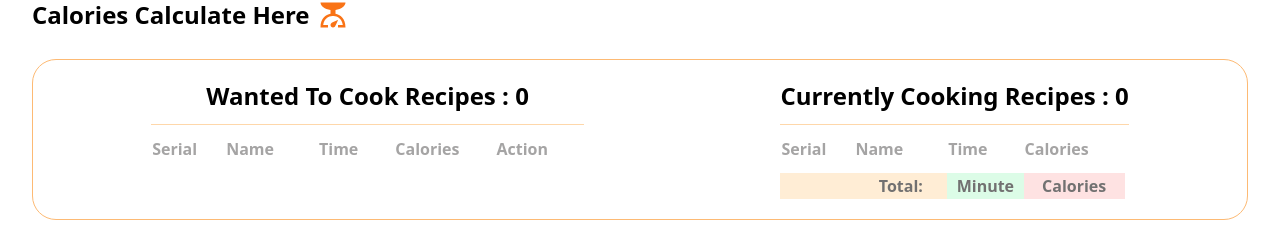
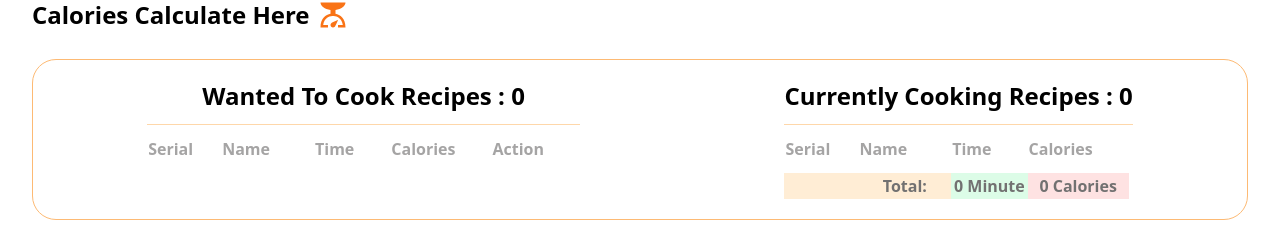
Before and after one commit to sadia-tasnim-dev/Calories-Calculator, a React (Vite) app in the folder recipies-calories-calculator/: page / in a window 1280 px wide. Shown: the part 643-892 px from the top of the page. Built offline with nearby package versions, Linux system fonts and the light colour scheme.

Commit message:
full project implemented

```diff
--- a/recipies-calories-calculator/src/Components/CurrentCook/CurrentCook.jsx
+++ b/recipies-calories-calculator/src/Components/CurrentCook/CurrentCook.jsx
@@ -1,6 +1,18 @@
 export const CurrentCook = ({ addCurrentCook }) => {
+  const total = addCurrentCook.reduce(
+    (totalObj, recipe) => {
+      totalObj.time += recipe.preparingTime;
+      totalObj.calories += recipe.calories;
+      return totalObj;
+    },
+    {
+      time: 0,
+      calories: 0,
+    }
+  );
+
   return (
-    <div>
+    <div className="ml-4">
       <h1 className="text-center text-2xl font-semibold border-b border-orange-200 pb-3">
         Currently Cooking Recipes : {addCurrentCook.length}
       </h1>
@@ -27,9 +39,9 @@ export const CurrentCook = ({ addCurrentCook }) => {
           <tr className=" bg-orange-100 text-[#727171] rounded-r-full font-bold">
             <td></td>
             <td className="text-center">Total: </td>
-            <td className="bg-green-100 text-center"> Minute</td>
+            <td className="bg-green-100 text-center">{total.time} Minute</td>
             <td className="bg-red-100 text-center">
-              <div> Calories</div>
+              {total.calories} Calories
             </td>
           </tr>
         </tbody>
--- a/recipies-calories-calculator/src/Components/WantCook/WantCook.jsx
+++ b/recipies-calories-calculator/src/Components/WantCook/WantCook.jsx
@@ -1,6 +1,7 @@
-export const WantCook = ({ addWantCook, AddCurrentCook }) => {
+export const WantCook = ({ addWantCook, AddCurrentCook, removeRecipe }) => {
   const handleAddCurrentCook = (recipe) => {
     AddCurrentCook(recipe);
+    removeRecipe(recipe.recipeId);
   };
   return (
     <div>
```
